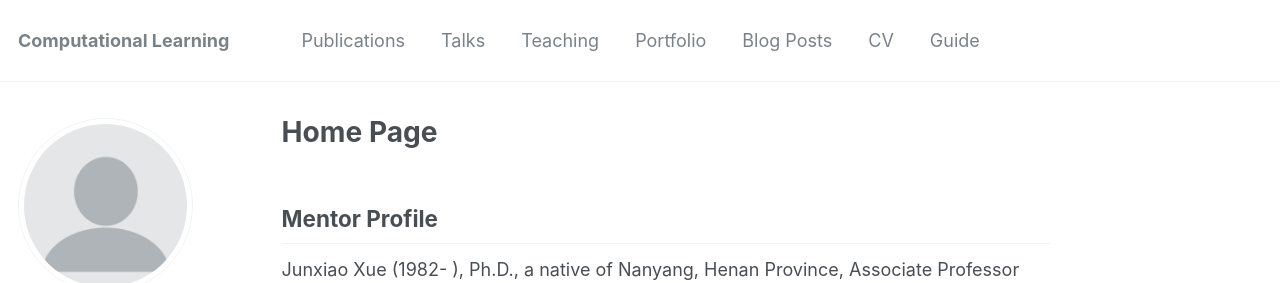
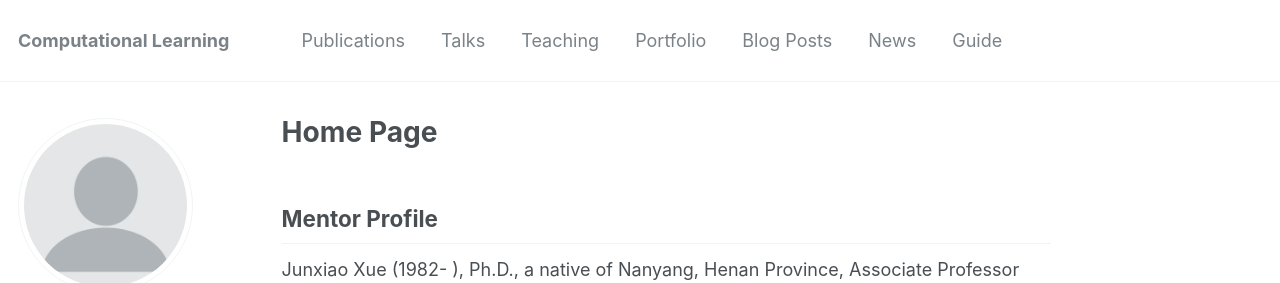
Before and after one commit to shibo2/shibo2.github.io, a Jekyll site: the page built from _pages/about.md, in a window 1280 px wide and 900 px high. Shown: the top 283 px of the window. Built offline with Jekyll 4.4.1, drawn with Linux system fonts in a browser that asks for light colours.

Commit message:
Update navigation.yml

```diff
--- a/_data/navigation.yml
+++ b/_data/navigation.yml
@@ -15,8 +15,8 @@ main:
   - title: "Blog Posts"
     url: /year-archive/
 
-  - title: "CV"
-    url: /cv/
+  - title: "News"
+    url: /News/
 
   - title: "Guide"
     url: /markdown/
```
